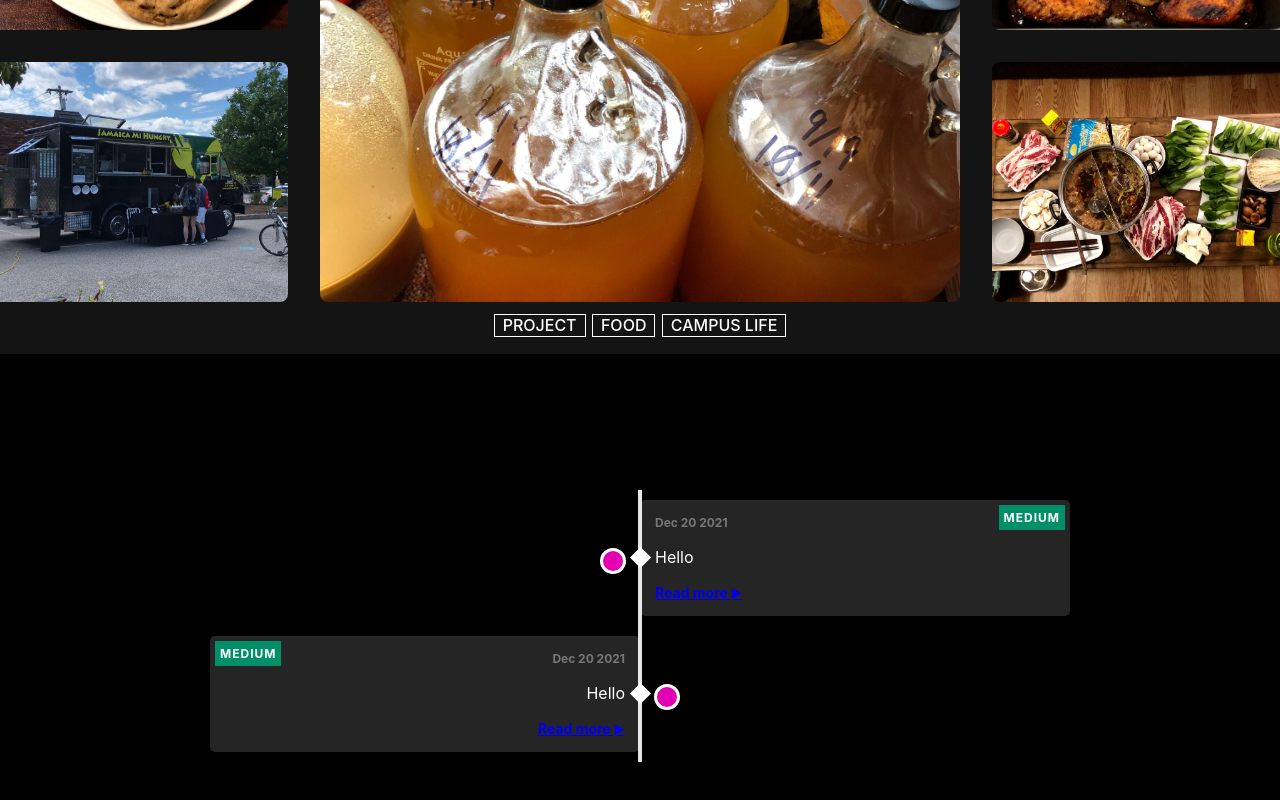
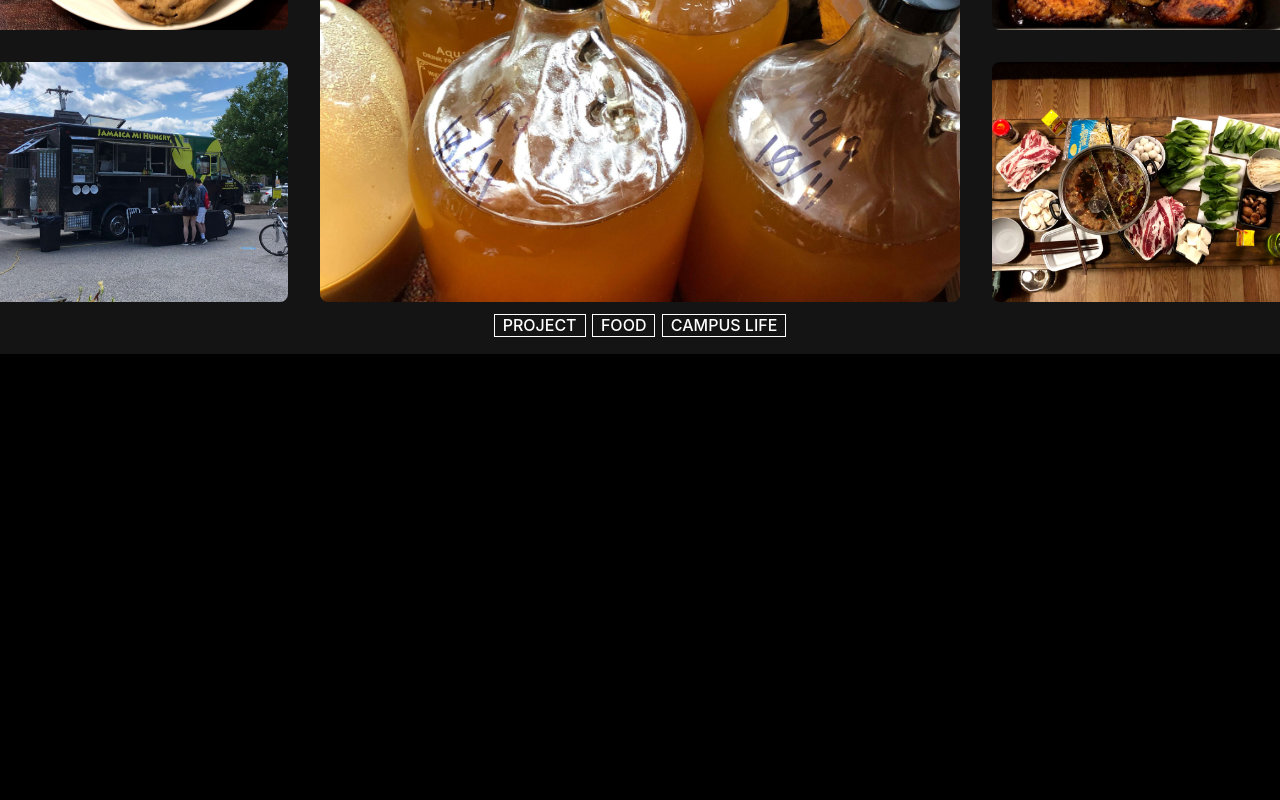
Before and after one commit to iankhou/portfolio, a React (Create React App) app: page /#/personality in a window 1280 px wide. Shown: the part 3390-4190 px from the top of the page. After the commit the page ends 3840 px from the top, so only its background shows below. Built offline with nearby package versions, Linux system fonts and the light colour scheme.

Commit message:
comment out timeline component

```diff
--- a/src/pages/Personality/component.jsx
+++ b/src/pages/Personality/component.jsx
@@ -46,7 +46,7 @@ const Personality = () => {
 
       </div>
       {content ? <Gallery /> : <About />}
-      {Timeline()}
+      {/* {Timeline()} */}
     </div>
   );
 
```
